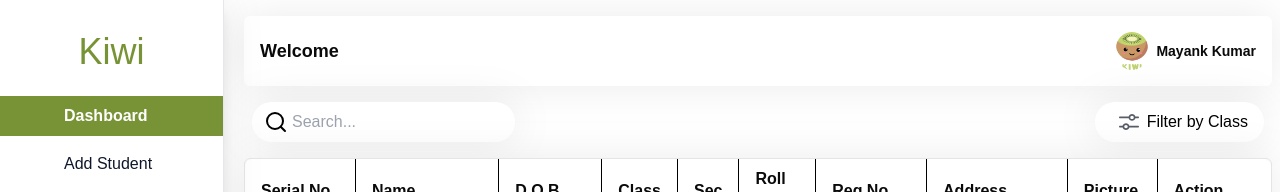
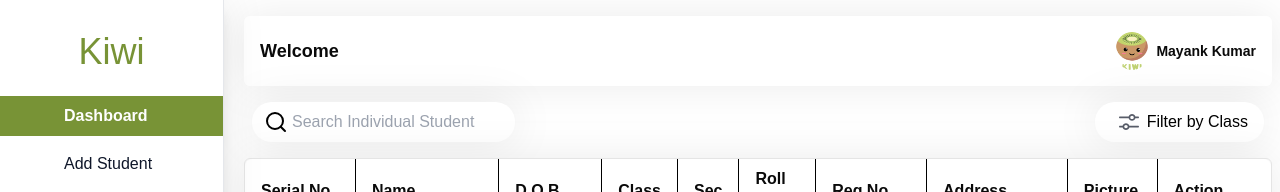
Before and after one commit to ranaayushman/test, a Next.js app: page /students in a window 1280 px wide. Shown: the top 192 px of the page. Built offline with nearby package versions, Linux system fonts and the light colour scheme; some icons are missing.

Commit message:
little modification

```diff
--- a/app/(pages)/students/Button.jsx
+++ b/app/(pages)/students/Button.jsx
@@ -35,7 +35,7 @@ const SearchFilter = () => {
           type="text"
           value={search}
           onChange={handleSearchChange}
-          placeholder="Search..."
+          placeholder="Search Individual Student"
           className={`pl-10 pr-4 py-2 w-full rounded-full ${
             search ? "text-black" : "text-black"
           }`}
@@ -48,7 +48,13 @@ const SearchFilter = () => {
           filter ? "bg-black text-white" : "bg-white text-black"
         }`}
       >
-        <Image width={20} height={20} src="/svg/filter.svg" alt="filter" className="mx-2" />
+        <Image
+          width={20}
+          height={20}
+          src="/svg/filter.svg"
+          alt="filter"
+          className="mx-2"
+        />
         Filter by Class
       </button>
     </div>
--- a/app/(pages)/students/Students.jsx
+++ b/app/(pages)/students/Students.jsx
@@ -1,6 +1,5 @@
 import Image from "next/image";
 import React from "react";
-import SearchFilter from "./Button";
 
 const StudentTable = () => {
   const students = [
```
